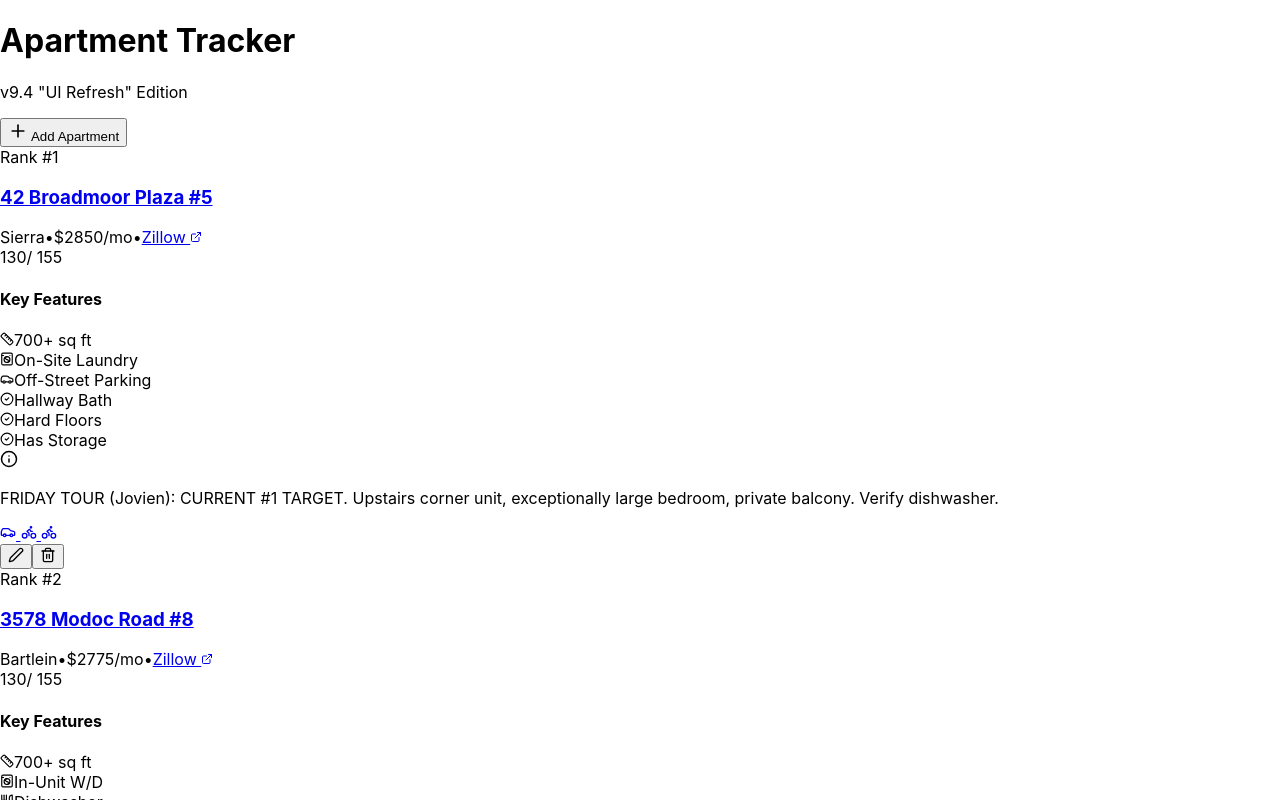
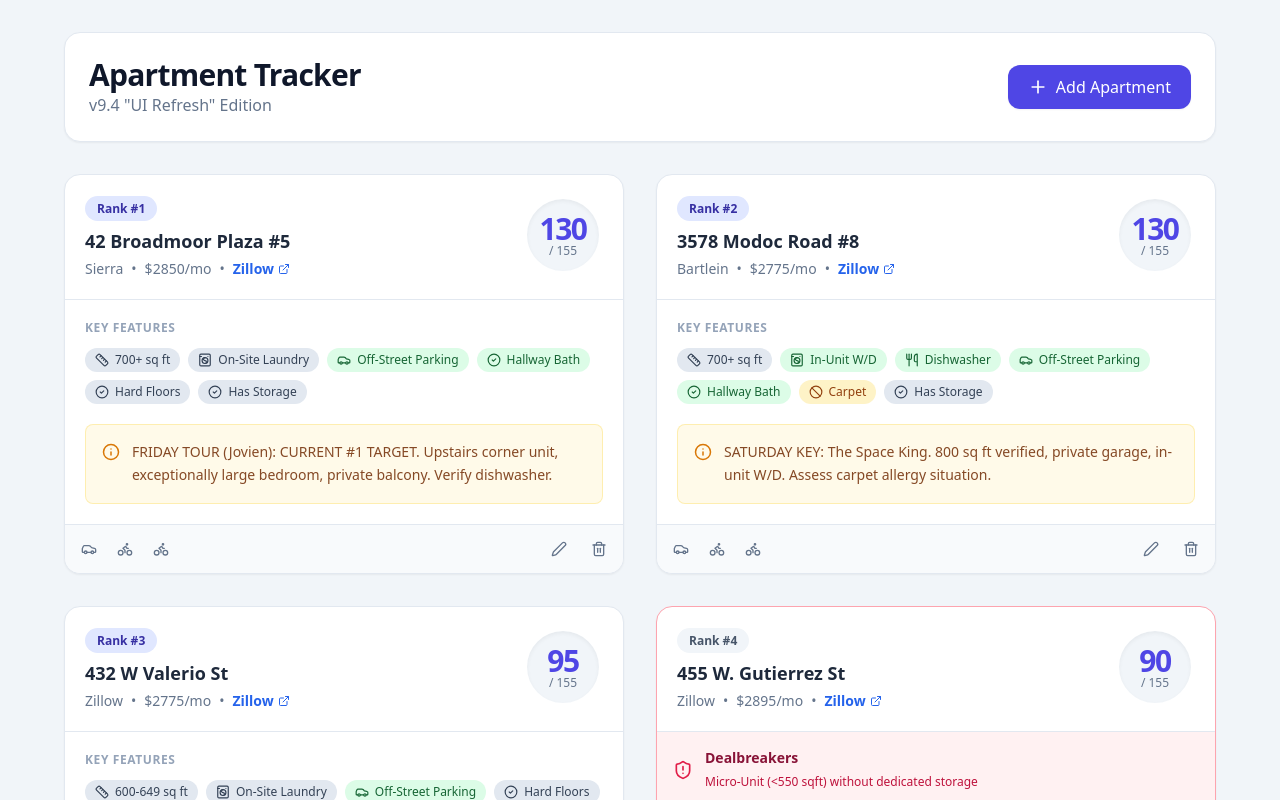
Before and after one commit to rodeway/sb-apartment-watcher, a React (Create React App) app: page / in a window 1280 px wide. Shown: the top 800 px of the page. Built offline with nearby package versions, Linux system fonts and the light colour scheme; no server answers; a web font is replaced by a local one.

Commit message:
feat: Add Docker and Tailwind configuration

```diff
--- /dev/null
+++ b/postcss.config.js
@@ -0,0 +1,6 @@
+module.exports = {
+  plugins: {
+    tailwindcss: {},
+    autoprefixer: {},
+  },
+};
--- a/src/index.css
+++ b/src/index.css
@@ -1,3 +1,7 @@
+@tailwind base;
+@tailwind components;
+@tailwind utilities;
+
 @import url('https://rsms.me/inter/inter.css');
 
 body {
--- /dev/null
+++ b/tailwind.config.js
@@ -0,0 +1,11 @@
+/** @type {import('tailwindcss').Config} */
+module.exports = {
+  content: [
+    "./src/**/*.{js,jsx,ts,tsx}",
+    "./public/index.html"
+  ],
+  theme: {
+    extend: {},
+  },
+  plugins: [],
+}
```
Also changed, not shown: docker-compose.yml (added, +17 -0 lines), package.json (+6 -1 lines), 2 other files (tests, documents, lock files or other folders).
